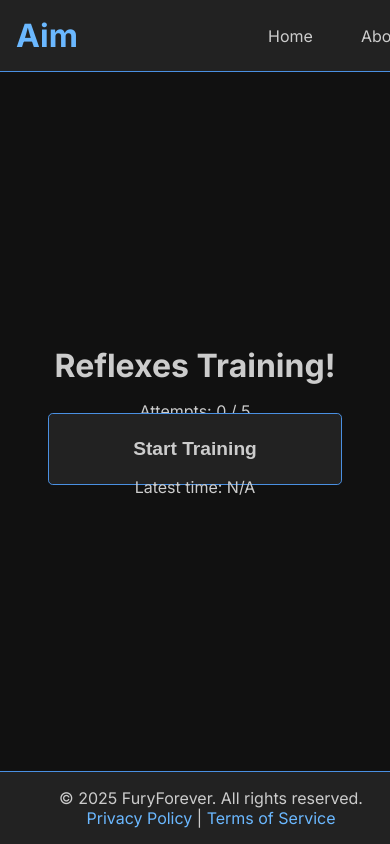
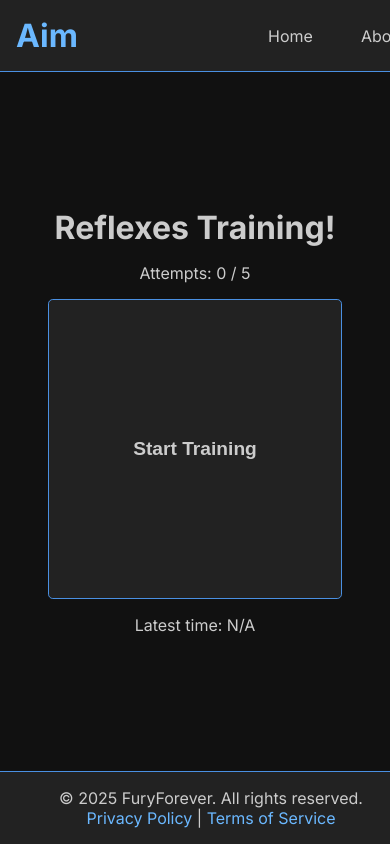
Before and after one commit to Furyforev3r/aim, a SvelteKit app: page /trainings/reflexes in a window 390 px wide. Shown: the top 844 px of the page. Built offline with nearby package versions, Linux system fonts and the light colour scheme.

Commit message:
mobile: mobile header fixed

```diff
--- a/src/routes/trainings/reflexes/+page.svelte
+++ b/src/routes/trainings/reflexes/+page.svelte
@@ -162,7 +162,7 @@
     @media (max-width: 600px) {
         .reflex {
             width: 100%;
-            height: 300%;
+            height: 300px;
         }
     }
 </style>
```
